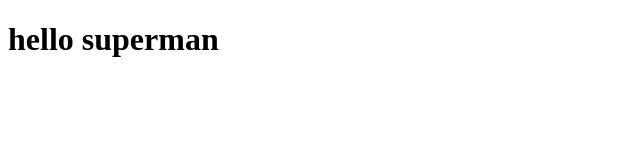
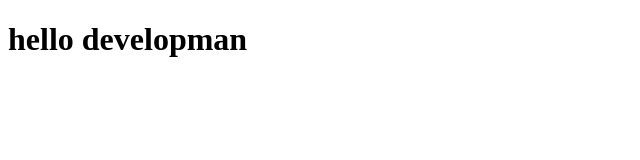
Before and after one commit to boban-dj/hello-git, a plain HTML site: page index.html in a window 1280 px wide. Shown: the whole page, without its empty margins (0-640 px from the left). Drawn offline with Linux system fonts and the light colour scheme.

Commit message:
devel branch edit index

```diff
--- a/index.html
+++ b/index.html
@@ -9,7 +9,7 @@
 
 
 
-<h1>hello superman</h1>
+<h1>hello developman</h1>
 
 
 
```
